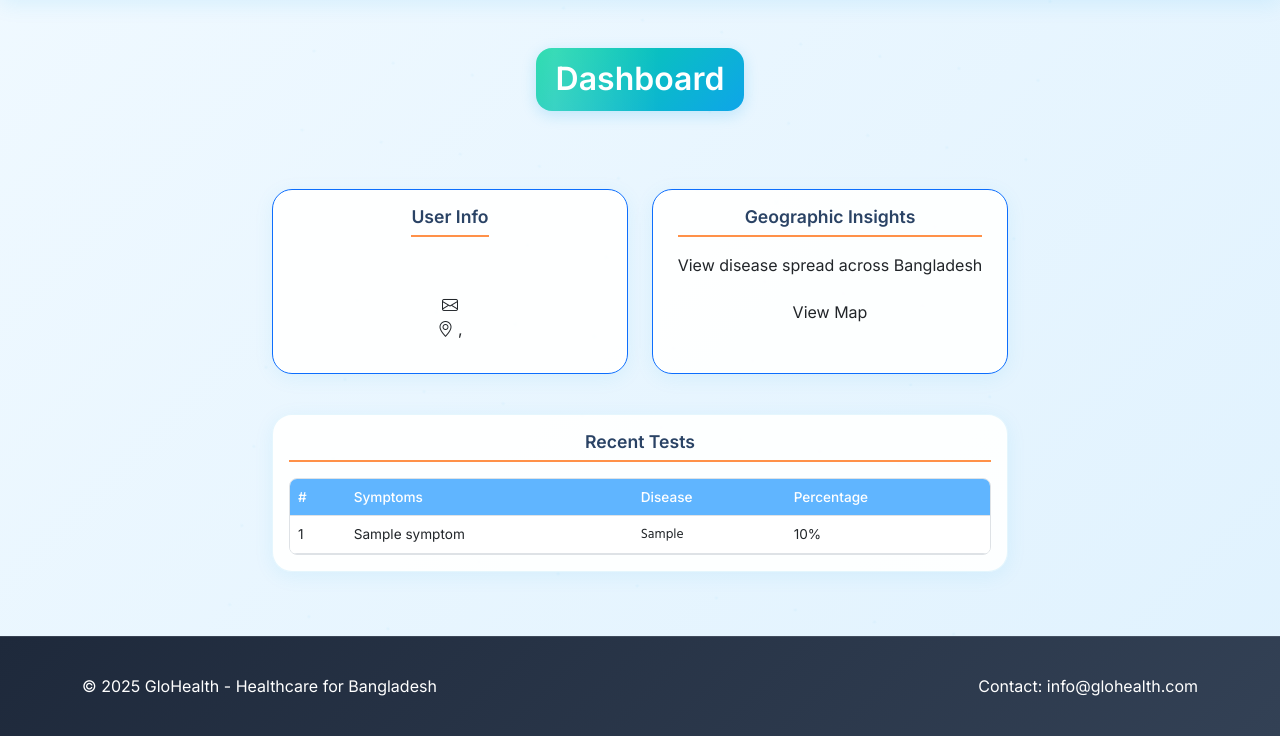
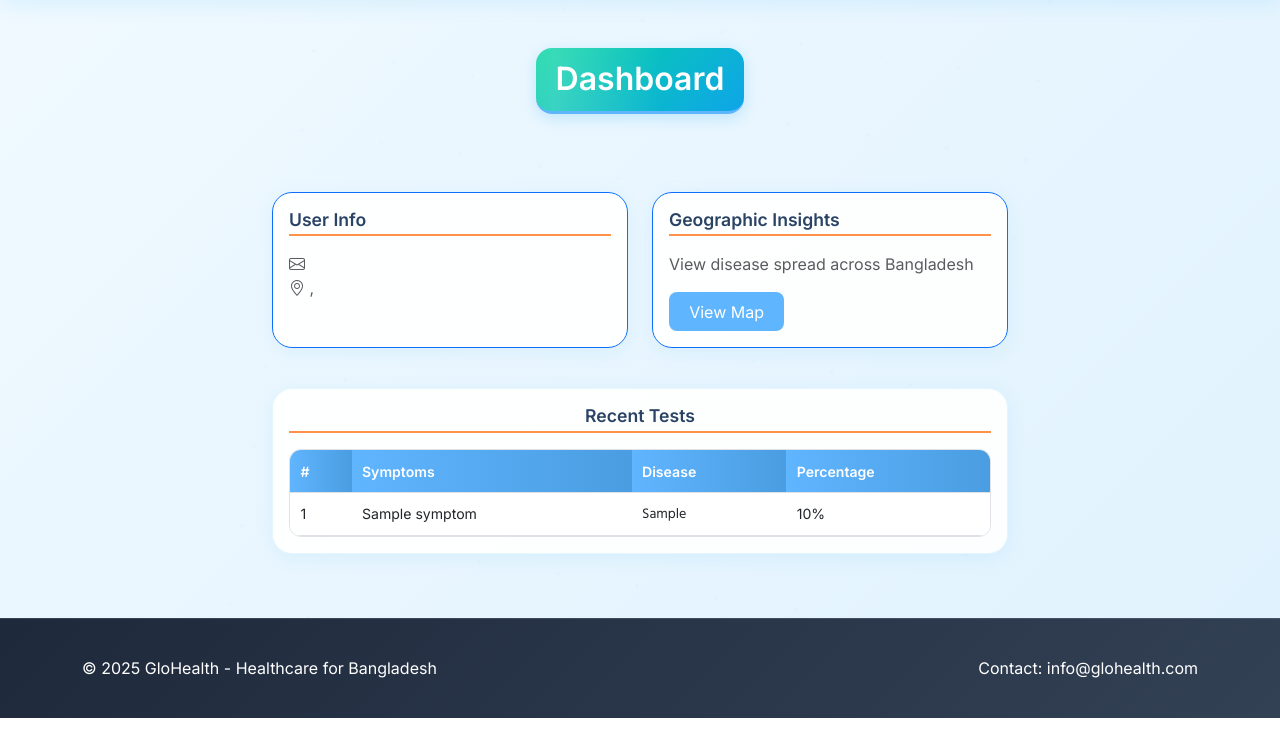
Before and after one commit to itzabd/GloHealth_Ai, a Flask app: template templates/dashboard.html in a window 1280 px wide. Shown: the part 86-822 px from the top of the page. Run offline with Flask 3, Linux system fonts and the light colour scheme; the template is opened without the code that fills it: most values are stand-ins (such as "Sample title", 1, 10 or a date in 2020); parts of the project's set-up code (start-up, migrations or seed data) failed here and were passed over.

Commit message:
dashboard test

```diff
--- a/templates/dashboard.html
+++ b/templates/dashboard.html
@@ -7,26 +7,60 @@
 
 {% block extra_css %}
 <style>
-/* Card hover effect and colors */
-.card-hover {
-    transition: all 0.3s ease;
-    height: 100%;
-}
-.card-hover:hover {
-    transform: translateY(-3px);
-    box-shadow: 0 6px 20px rgba(0,0,0,0.12);
+/* ---------- Global Enhancements ---------- */
+body {
+    background: linear-gradient(135deg, #f8fbff 0%, #f1f7ff 100%);
+    font-family: 'Segoe UI', sans-serif;
 }
 
-/* Centered cards */
-.card-centered {
-    display: flex;
-    justify-content: center;
-    align-items: center;
-    flex-direction: column;
-    text-align: center;
+/* Headings */
+h2.section-header {
+    font-weight: 700;
+    color: #2A4365;
+    border-bottom: 3px solid #60B5FF;
+    display: inline-block;
+    padding-bottom: 0.5rem;
+    margin-bottom: 2rem;
 }
 
-/* Table styling like Geo Insight */
+/* ---------- Card Styles ---------- */
+.card {
+    border-radius: 16px;
+    border: none;
+    background: #ffffff;
+    box-shadow: 0 3px 8px rgba(0,0,0,0.08);
+    transition: all 0.3s ease;
+}
+
+.card-hover:hover {
+    transform: translateY(-5px);
+    box-shadow: 0 10px 25px rgba(0,0,0,0.15);
+}
+
+/* Card titles */
+.section-title {
+    font-size: 1.1rem;
+    font-weight: 600;
+    color: #2A4365;
+    border-bottom: 2px solid #FF9149;
+    padding-bottom: 0.3rem;
+    margin-bottom: 1rem;
+}
+
+/* Accent buttons */
+.btn-accent {
+    background: #60B5FF;
+    color: #fff;
+    border-radius: 8px;
+    padding: 0.4rem 1.2rem;
+    transition: 0.3s;
+}
+.btn-accent:hover {
+    background: #4a9de0;
+    color: #fff;
+}
+
+/* ---------- Table Styling ---------- */
 .table-container {
     max-height: 400px;
     overflow: hidden;
@@ -37,49 +71,48 @@
     overflow-y: auto;
     max-height: 350px;
     border: 1px solid #dee2e6;
-    border-radius: 8px;
+    border-radius: 12px;
 }
 .table-compact {
     width: 100%;
     margin-bottom: 0;
+    border-collapse: separate;
+    border-spacing: 0;
 }
 .table-compact th,
 .table-compact td {
-    padding: 0.5rem;
-    font-size: 0.85rem;
+    padding: 0.65rem;
+    font-size: 0.88rem;
     white-space: nowrap;
     vertical-align: middle;
 }
 .table-compact th {
-    background-color: #60B5FF;
+    background: linear-gradient(90deg, #60B5FF, #4a9de0);
     color: white;
-    font-weight: 500;
+    font-weight: 600;
     position: sticky;
     top: 0;
     z-index: 10;
 }
+.table-compact tbody tr:nth-child(even) {
+    background-color: #f9fbfd;
+}
 .table-compact tbody tr:hover td {
-    background-color: #f8f9fa;
-}
-.table-compact tbody tr:hover td:first-child {
-    background-color: #e9ecef;
+    background-color: #f1f5f9;
+    transition: background 0.2s;
 }
 
-/* Section title styling */
-.section-title {
-    font-size: 1.1rem;
-    font-weight: 600;
-    margin-bottom: 1rem;
-    color: #2A4365;
-    border-bottom: 2px solid #FF9149;
-    padding-bottom: 0.5rem;
-}
-
-/* Responsive */
+/* ---------- Responsive ---------- */
 @media (max-width: 768px) {
     .table-scroll-wrapper {
         max-height: 300px;
         font-size: 0.8rem;
+    }
+    .section-title {
+        font-size: 1rem;
+    }
+    h2.section-header {
+        font-size: 1.3rem;
     }
 }
 </style>
@@ -101,12 +134,11 @@
         <div class="card card-hover w-100 card-centered border-primary">
             <div class="card-body">
                 <h5 class="section-title">
-                <span class="lang-bn">ব্যবহারকারী তথ্য</span>
-                <span class="lang-en">User Info</span>
-            </h5></div>
-            <div class="card-body">
+                    <span class="lang-bn">ব্যবহারকারী তথ্য</span>
+                    <span class="lang-en">User Info</span>
+                </h5>
                 <h5>{{ current_user.name }}</h5>
-                <p>
+                <p class="text-muted">
                     <i class="bi bi-envelope"></i> {{ current_user.email }}<br>
                     <i class="bi bi-geo-alt"></i> {{ current_user.address.city }}, {{ current_user.address.division }}
                 </p>
@@ -122,7 +154,7 @@
                     <span class="lang-bn">ভৌগলিক বিশ্লেষণ</span>
                     <span class="lang-en">Geographic Insights</span>
                 </h5>
-                <p>
+                <p class="text-muted">
                     <span class="lang-bn">বাংলাদেশে রোগের বিস্তার দেখুন</span>
                     <span class="lang-en">View disease spread across Bangladesh</span>
                 </p>
@@ -181,5 +213,4 @@
         </div>
     </div>
 </div>
-
 {% endblock %}
```
